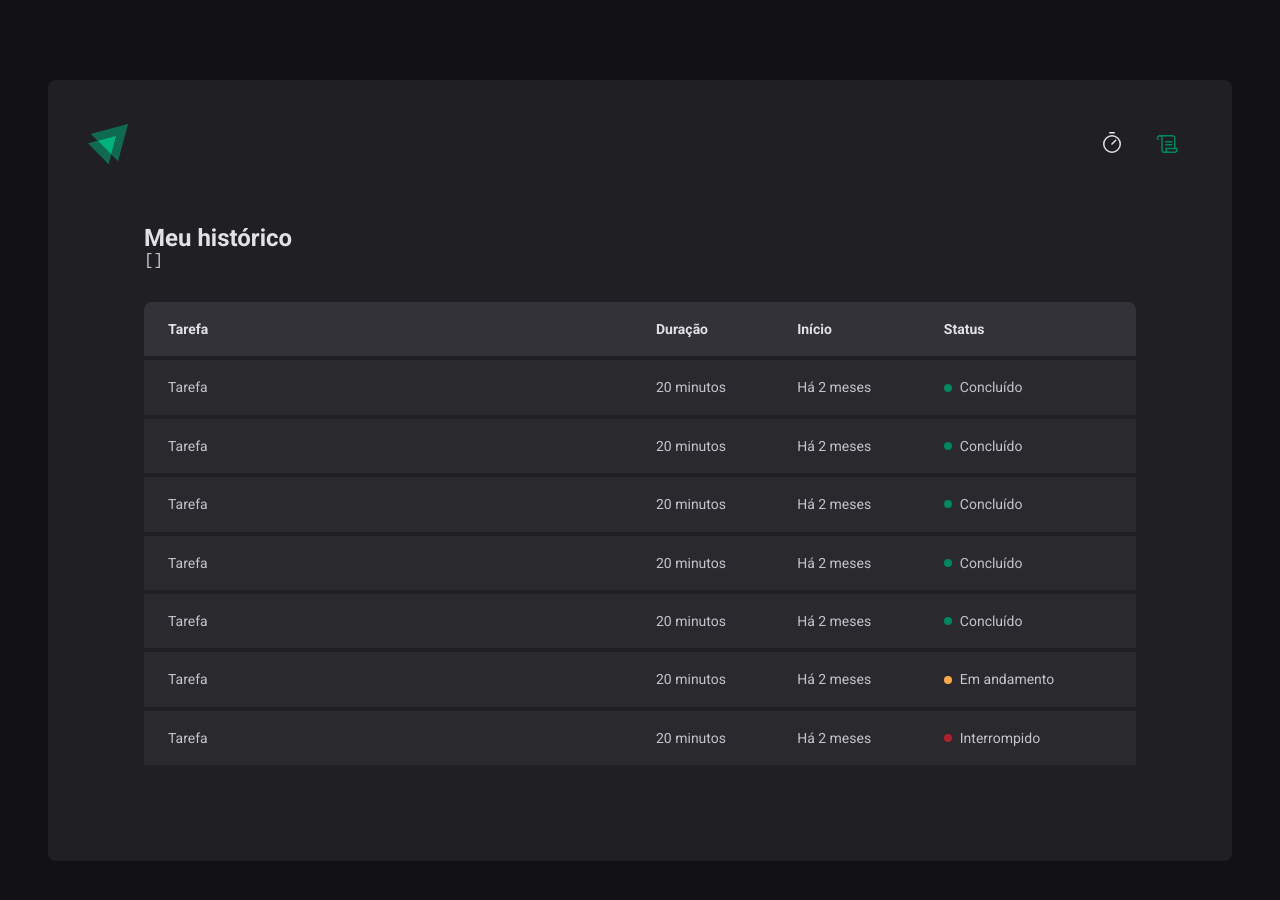
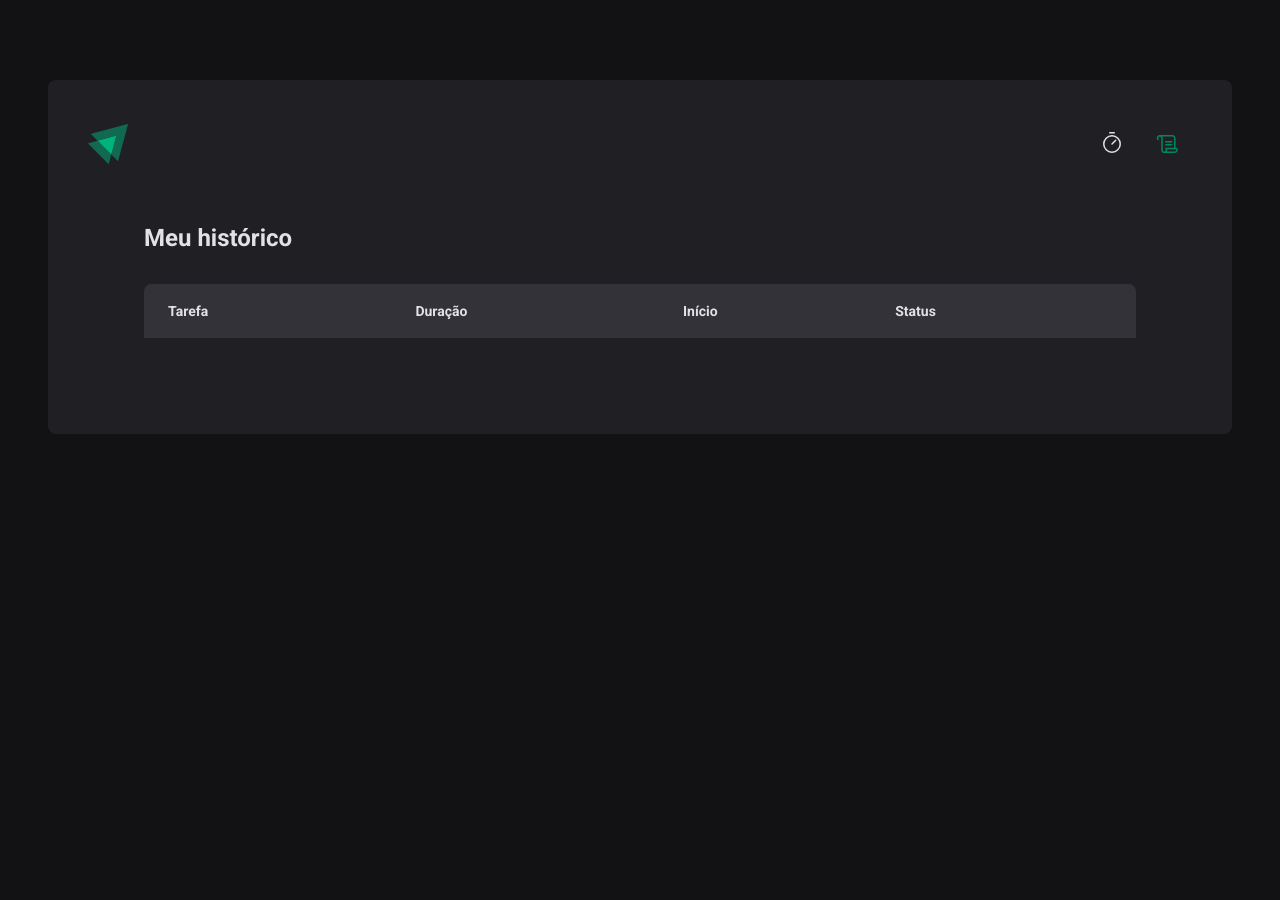
Before and after one commit to adrianomisina/02-ignite-timer, a React (Vite) app: page /history in a window 1280 px wide. Shown: the top 900 px of the page. After the commit the page ends 800 px from the top, so only its background shows below. Built offline with nearby package versions, Linux system fonts and the light colour scheme.

Commit message:
listagem do histórico

```diff
--- a/src/pages/History/index.tsx
+++ b/src/pages/History/index.tsx
@@ -7,8 +7,6 @@ const History = () => {
   return (
     <HistoryContainer>
       <h1>Meu histórico</h1>
-
-      <pre>{JSON.stringify(cycles, null, 2)}</pre>
 
       <HistoryList>
         <table>
@@ -21,62 +19,26 @@ const History = () => {
             </tr>
           </thead>
           <tbody>
-            <tr>
-              <td>Tarefa</td>
-              <td>20 minutos</td>
-              <td>Há 2 meses</td>
-              <td>
-                <Status statusColor="green">Concluído</Status>
-              </td>
-            </tr>
-            <tr>
-              <td>Tarefa</td>
-              <td>20 minutos</td>
-              <td>Há 2 meses</td>
-              <td>
-                <Status statusColor="green">Concluído</Status>
-              </td>
-            </tr>
-            <tr>
-              <td>Tarefa</td>
-              <td>20 minutos</td>
-              <td>Há 2 meses</td>
-              <td>
-                <Status statusColor="green">Concluído</Status>
-              </td>
-            </tr>
-            <tr>
-              <td>Tarefa</td>
-              <td>20 minutos</td>
-              <td>Há 2 meses</td>
-              <td>
-                <Status statusColor="green">Concluído</Status>
-              </td>
-            </tr>
-            <tr>
-              <td>Tarefa</td>
-              <td>20 minutos</td>
-              <td>Há 2 meses</td>
-              <td>
-                <Status statusColor="green">Concluído</Status>
-              </td>
-            </tr>
-            <tr>
-              <td>Tarefa</td>
-              <td>20 minutos</td>
-              <td>Há 2 meses</td>
-              <td>
-                <Status statusColor="yellow">Em andamento</Status>
-              </td>
-            </tr>
-            <tr>
-              <td>Tarefa</td>
-              <td>20 minutos</td>
-              <td>Há 2 meses</td>
-              <td>
-                <Status statusColor="red">Interrompido</Status>
-              </td>
-            </tr>
+            {cycles.map((cycle) => (
+              <tr key={cycle.id}>
+                <td>{cycle.task}</td>
+                <td>{cycle.minutesAmount} minutos</td>
+                <td>{cycle.startData.toISOString()}</td>
+                <td>
+                  {cycle.finishedDate && (
+                    <Status statusColor="green">Concluido</Status>
+                  )}
+
+                  {cycle.interruptedDate && (
+                    <Status statusColor="red">Interrompido</Status>
+                  )}
+
+                  {!cycle.finishedDate && !cycle.interruptedDate && (
+                    <Status statusColor="yellow">Em Andamento</Status>
+                  )}
+                </td>
+              </tr>
+            ))}
           </tbody>
         </table>
       </HistoryList>
```
